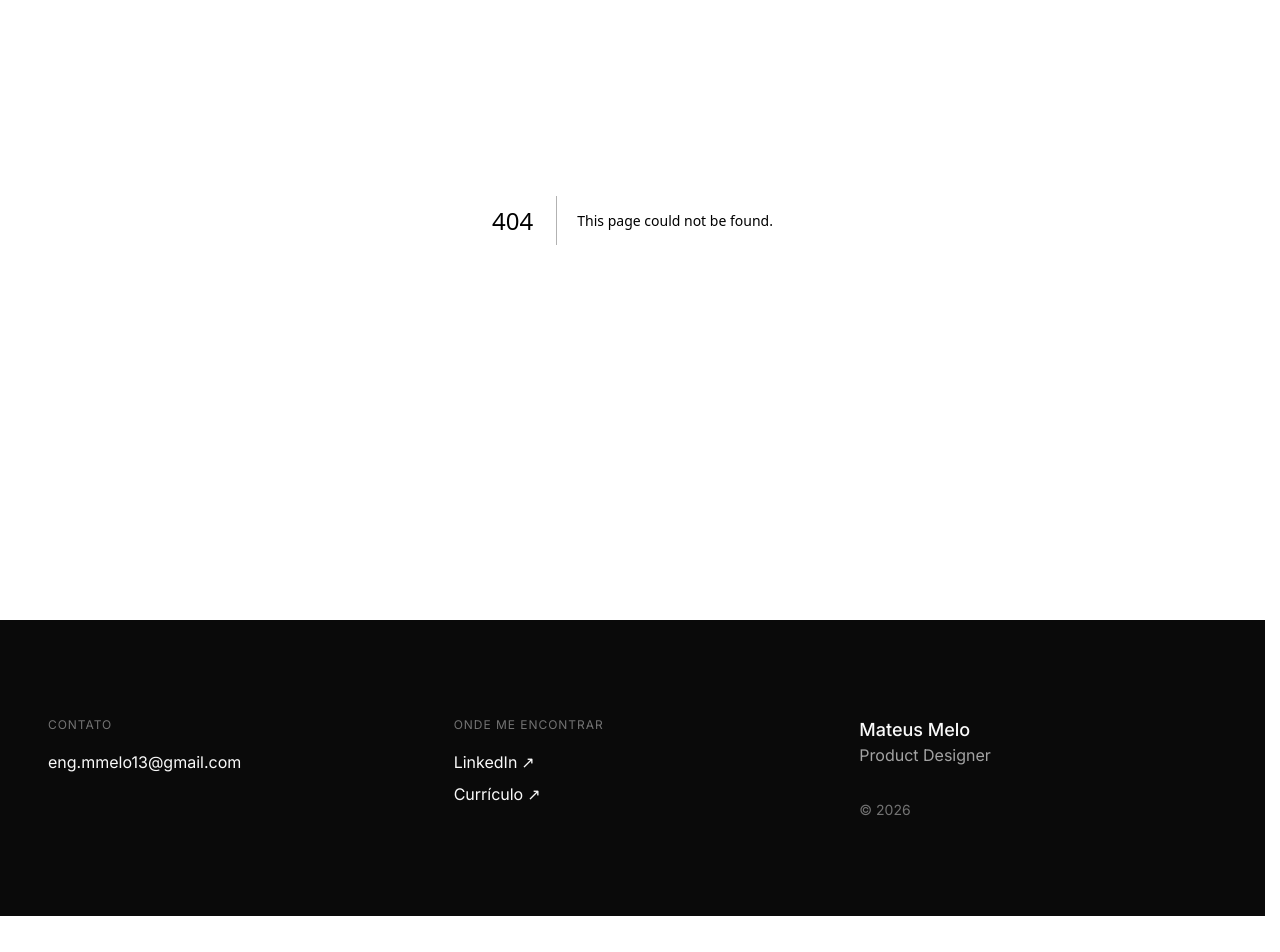
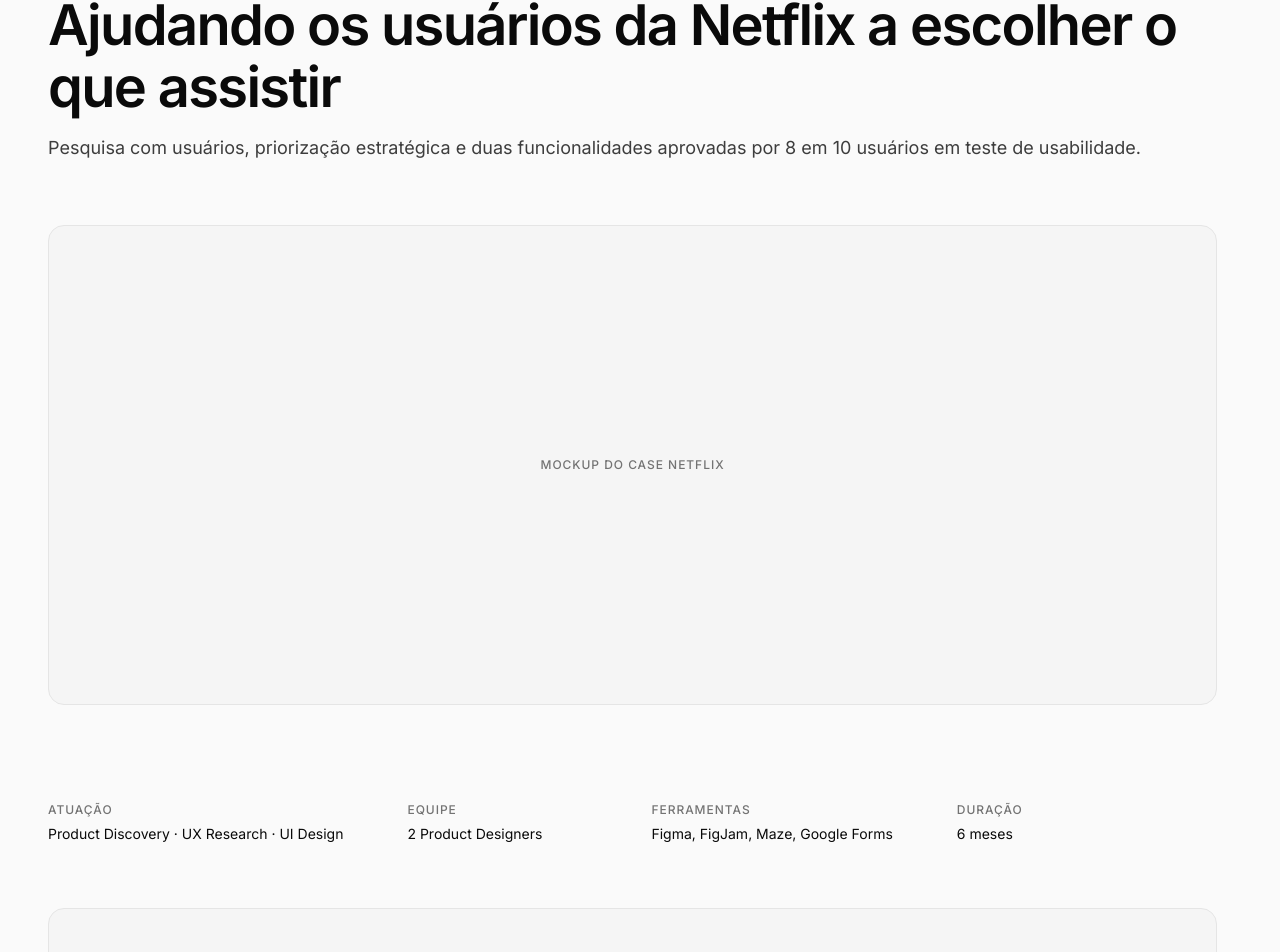
Before and after one commit to MMeloux/portfolio, a Next.js app: page /cases/preview in a window 1280 px wide. Before the commit this address had no page. Shown: the part 180-1132 px from the top of the page. Before the commit the page ends 1096 px from the top, so only its background shows below. Built offline with nearby package versions, Linux system fonts and the light colour scheme.

Commit message:
feat: adiciona componentes base do template de case (CaseHero, CaseMeta, ArtefatoPlaceholder)

```diff
--- /dev/null
+++ b/app/cases/preview/page.tsx
@@ -0,0 +1,38 @@
+// TEMPORÁRIO — página de validação visual dos componentes de case
+// Remover antes do deploy em produção
+
+import CaseHero from "@/components/CaseHero"
+import CaseMeta from "@/components/CaseMeta"
+import ArtefatoPlaceholder from "@/components/ArtefatoPlaceholder"
+
+export default function PreviewPage() {
+  return (
+    <main>
+      {/* 1. Hero do case — conteúdo real do Netflix */}
+      <CaseHero
+        badge="PROJETO CONCEITUAL"
+        titulo="Ajudando os usuários da Netflix a escolher o que assistir"
+        subtitulo="Pesquisa com usuários, priorização estratégica e duas funcionalidades aprovadas por 8 em 10 usuários em teste de usabilidade."
+        mockup={{ legenda: "Mockup do case Netflix" }}
+      />
+
+      {/* 2. Visão geral — CaseMeta com 4 campos */}
+      <CaseMeta
+        itens={[
+          { label: "Atuação", valor: "Product Discovery · UX Research · UI Design" },
+          { label: "Equipe", valor: "2 Product Designers" },
+          { label: "Ferramentas", valor: "Figma, FigJam, Maze, Google Forms" },
+          { label: "Duração", valor: "6 meses" },
+        ]}
+      />
+
+      {/* Placeholders soltos para inspeção visual do componente isolado */}
+      <div className="bg-paper px-6 md:px-12 pb-16 pt-8">
+        <div className="max-w-[1200px] mx-auto flex flex-col gap-4">
+          <ArtefatoPlaceholder legenda="Matriz CSD" />
+          <ArtefatoPlaceholder legenda="Mapa de jornada" altura="h-32" />
+        </div>
+      </div>
+    </main>
+  )
+}
--- a/app/globals.css
+++ b/app/globals.css
@@ -22,6 +22,7 @@
   --text-h2: 1.75rem;
   --text-h3: 1.25rem;
   --text-metric: 3.5rem;
+  --text-case-title: 3.5rem;
   --text-body-lg: 1.125rem;
   --text-body: 1rem;
   --text-body-sm: 0.875rem;
@@ -30,6 +31,7 @@
   /* Tracking (letter-spacing) */
   --tracking-display: -0.03em;
   --tracking-h1: -0.03em;
+  --tracking-case-title: -0.03em;
   --tracking-metric: -0.04em;
   --tracking-h2: -0.02em;
   --tracking-h3: -0.02em;
@@ -81,6 +83,27 @@
   --font-sans: var(--font-inter), system-ui, sans-serif;
 }
 
+/* ─── Utilitários ────────────────────────────────────── */
+
+/* Grid de N colunas com largura própria, alinhadas à esquerda no desktop;
+   1 coluna empilhada no mobile.
+   N vem da CSS variable --meta-cols, setada inline no elemento.
+   Gap usa os tokens --spacing-6 (mobile) e --spacing-12 (desktop).
+   Usada em CaseMeta para a faixa "Visão geral". */
+.case-meta-grid {
+  display: grid;
+  grid-template-columns: 1fr;
+  gap: var(--spacing-6);
+}
+
+@media (min-width: 768px) {
+  .case-meta-grid {
+    grid-template-columns: repeat(var(--meta-cols), minmax(180px, max-content));
+    justify-content: start;
+    gap: var(--spacing-16);
+  }
+}
+
 html {
   scrollbar-gutter: stable;
 }
--- /dev/null
+++ b/components/ArtefatoPlaceholder.tsx
@@ -0,0 +1,14 @@
+type Props = {
+  legenda: string
+  altura?: string
+}
+
+export default function ArtefatoPlaceholder({ legenda, altura = "h-64" }: Props) {
+  return (
+    <div className={`${altura} w-full flex items-center justify-center rounded-lg border border-gray-200 bg-gray-100`}>
+      <span className="text-caption font-medium tracking-caption uppercase text-gray-600">
+        {legenda}
+      </span>
+    </div>
+  )
+}
--- /dev/null
+++ b/components/CaseHero.tsx
@@ -0,0 +1,34 @@
+import ArtefatoPlaceholder from "@/components/ArtefatoPlaceholder"
+
+type Props = {
+  badge?: string
+  titulo: string
+  subtitulo: string
+  mockup?: { legenda: string }
+}
+
+export default function CaseHero({ badge, titulo, subtitulo, mockup }: Props) {
+  return (
+    <section className="bg-paper pt-32 pb-16 px-6 md:px-12">
+      <div className="max-w-[1200px] mx-auto">
+        {badge && (
+          <span className="mb-6 inline-block text-caption font-medium tracking-caption uppercase text-gray-600">
+            {badge}
+          </span>
+        )}
+        <h1 className="text-[2.25rem] md:text-case-title font-semibold leading-tight tracking-case-title text-ink mb-4">
+          {titulo}
+        </h1>
+        <p className="text-body-lg leading-body-lg text-gray-900">
+          {subtitulo}
+        </p>
+
+        {mockup && (
+          <div className="mt-16">
+            <ArtefatoPlaceholder legenda={mockup.legenda} altura="h-[480px]" />
+          </div>
+        )}
+      </div>
+    </section>
+  )
+}
--- /dev/null
+++ b/components/CaseMeta.tsx
@@ -0,0 +1,35 @@
+import type { CSSProperties } from "react"
+
+type MetaItem = {
+  label: string
+  valor: string
+}
+
+type Props = {
+  itens: MetaItem[]
+}
+
+export default function CaseMeta({ itens }: Props) {
+  // --meta-cols é consumido pela classe .case-meta-grid em globals.css.
+  // Toda a lógica do grid (display, colunas, gap, breakpoint) vive nessa classe.
+  const estiloColunas = { "--meta-cols": itens.length } as CSSProperties
+
+  return (
+    <div className="bg-paper px-6 md:px-12">
+      <div className="max-w-[1200px] mx-auto py-8">
+        <dl className="case-meta-grid" style={estiloColunas}>
+          {itens.map((item) => (
+            <div key={item.label} className="flex flex-col gap-1">
+              <dt className="text-caption font-medium tracking-caption uppercase text-gray-600">
+                {item.label}
+              </dt>
+              <dd className="text-body-sm text-ink">
+                {item.valor}
+              </dd>
+            </div>
+          ))}
+        </dl>
+      </div>
+    </div>
+  )
+}
```
